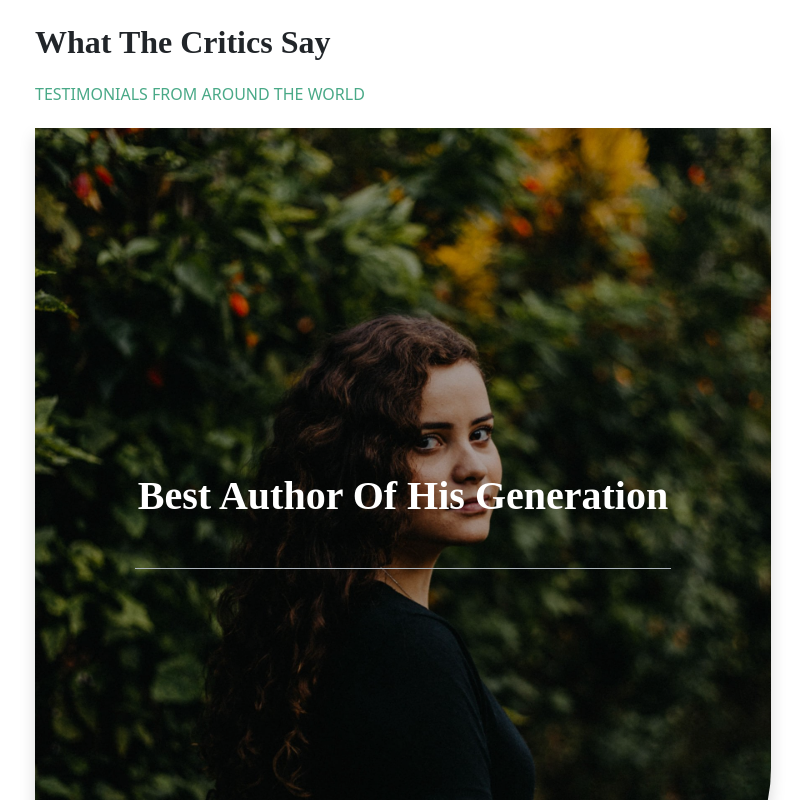
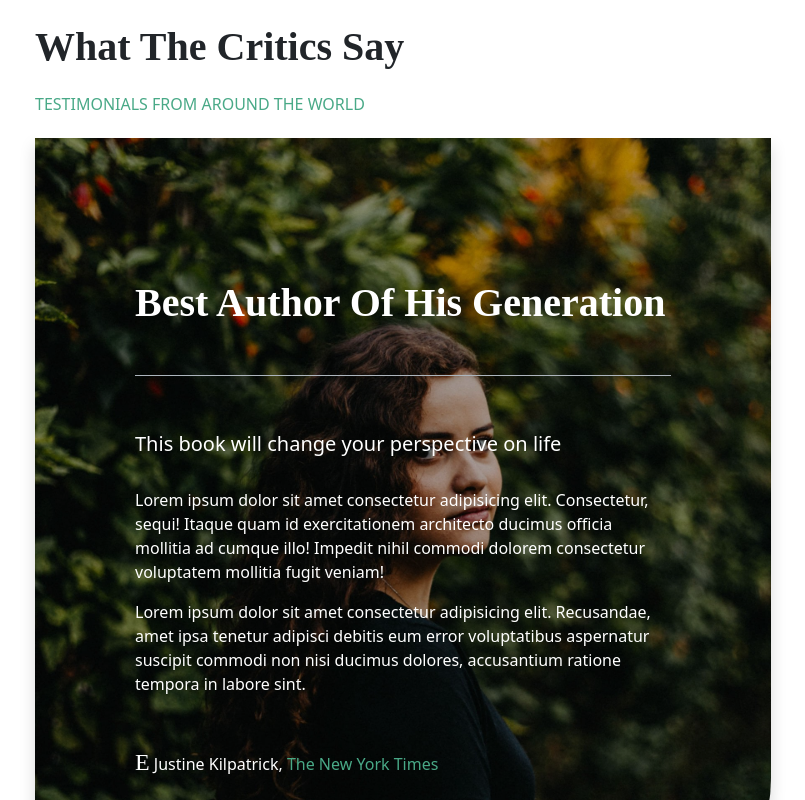
Before and after one commit to FabioVasi/proj-html-vuejs, a Vue app: page / in a window 1280 px wide. Shown: the part 2140-2940 px from the top of the page, without its empty margins (47-852 px from the left). Built offline with nearby package versions, Linux system fonts and the light colour scheme.

Commit message:
add part

```diff
--- a/src/components/AppMain.vue
+++ b/src/components/AppMain.vue
@@ -107,15 +107,25 @@ export default {
                 <div class="row">
                     <div class="col-8">
                         <div class="card border-0">
-                            <h2 class="font mb-4 fw-bold">What The Critics Say</h2>
+                            <h2 class="font mb-4 fw-bold fs-1">What The Critics Say</h2>
                             <h6 style="color: #49a987;" class="mb-4">TESTIMONIALS FROM AROUND THE WORLD</h6>
                         </div>
-                        <div class="testimonial text-white text-center">
+                        <div class="testimonial text-white text-start">
                             <div class="shadow">
                                 <h2 class="font fs-1 fw-bold border-bottom border-dark-subtle pb-5">Best Author Of His Generation</h2>
-                                <h5>
-
+                                <h5 class="fw-medium mt-5">
+                                    This book will change your perspective on life
                                 </h5>
+                                <span class="d-block mt-4 mb-3">
+                                    Lorem ipsum dolor sit amet consectetur adipisicing elit. Consectetur, sequi! Itaque quam id exercitationem architecto ducimus officia mollitia ad cumque illo! Impedit nihil commodi dolorem consectetur voluptatem mollitia fugit veniam!
+                                </span>
+                                <span class="d-block">
+                                    Lorem ipsum dolor sit amet consectetur adipisicing elit. Recusandae, amet ipsa tenetur adipisci debitis eum error voluptatibus aspernatur suscipit commodi non nisi ducimus dolores, accusantium ratione tempora in labore sint.
+                                </span>
+                                <p style="font-style: inherit;" class="mt-5">
+                                    <!--La lettera E usa un font gothico che non sono riuscito a trovare-->
+                                    <span style="font-family: 'Times New Roman', Times, serif; font-size: 24px;">E</span> Justine Kilpatrick, <a style="color: #49a987; text-decoration: none;" href="#">The New York Times</a>
+                                </p>
                             </div>
                         </div>
                     </div>
```
